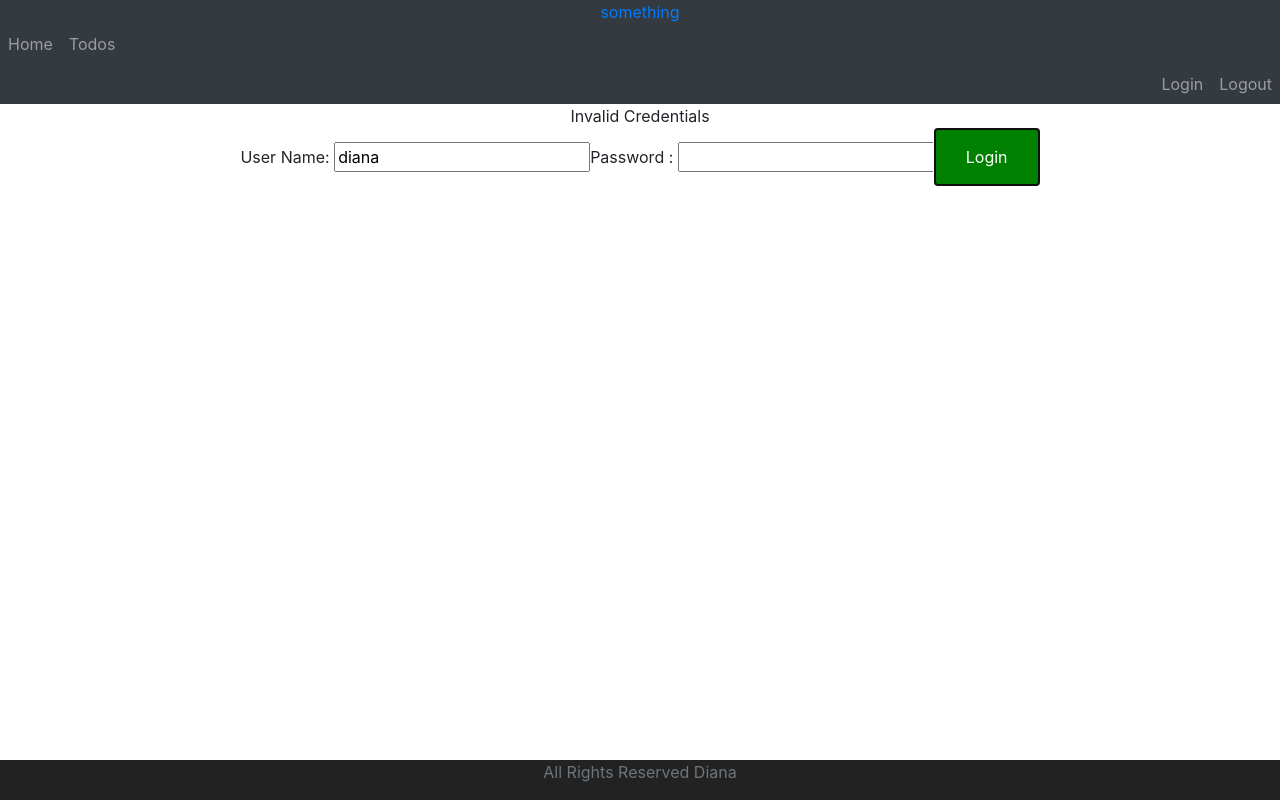
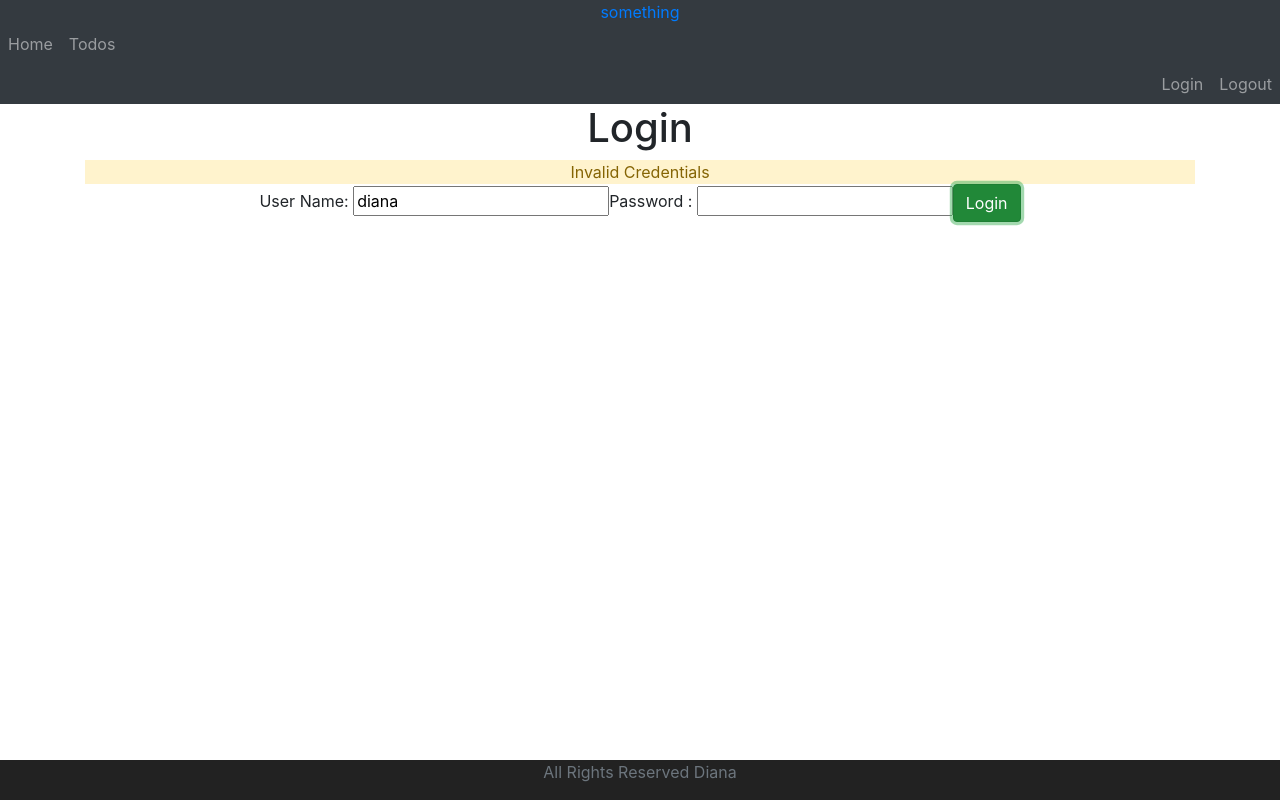
Before and after one commit to diananiti/SpringReact, a React (Create React App) app: page / in a window 1280 px wide. Both pictures are taken after a click on the button "Login". Built offline with nearby package versions, Linux system fonts and the light colour scheme.

Commit message:
after bootstrapping

```diff
--- a/src/components/todo/ToDoApp.jsx
+++ b/src/components/todo/ToDoApp.jsx
@@ -64,7 +64,7 @@ class FooterComponent extends Component {
     render() {
         return (
             <footer className="footer">
-<spam className="text-muted">All Rights Reserved Diana </spam>
+                <span className="text-muted">All Rights Reserved Diana </span>
             </footer>
         )
     }
@@ -102,11 +102,12 @@ class ListToDosComponent extends Component {
 
             <div>
                 <h1>List  Todos</h1>
-                <table>
+                <div className="container">
+                    <table className="table">
                         <thead>
                             <tr>
 
-                            <th>id</th>
+
                                 <th>description</th>
                                 <th>is comepleted</th>
                                 <th>targetDate</th>
@@ -116,9 +117,7 @@ class ListToDosComponent extends Component {
                         <tbody>
                             {this.state.todos.map(
                                 todos => <tr>
-                                <td>
-                                    {todos.id}
-                                </td>
+
                                     <td>
                                         {todos.description}
                                     </td>
@@ -133,16 +132,28 @@ class ListToDosComponent extends Component {
 
                         </tbody>
                     </table>
-
+                </div>
             </div>)
     }
 }
 class WelcomeComponent extends Component {
     render() {
-        return <div>
+        return (
+            <>
+                <h1>
+                    Welcome
+           </h1>
+                <div className="container">
                     Welcome
               {this.props.match.params.name}. You can manage your todos <Link to="/todos">here</Link>
                 </div>
+            </>
+        )
+
+
+
+
+
     }
 }
 
@@ -214,17 +225,21 @@ class LoginComponent extends Component {
 
     render() {
         return (
-            <div className="ToDoApp">
+            <div >
+                <h1>Login</h1>
+                <div className="container">
                     {/* <ShowInvalidCredentials hasLoginFailed={this.state.hasLoginFailed}></ShowInvalidCredentials> */}
-                {this.state.hasLoginFailed && <div>Invalid Credentials</div>}
+                    {this.state.hasLoginFailed && <div className="alert-warning">Invalid Credentials</div>}
                     {/* <showSuccessMessage showSuccessMessage={this.state.showSuccessMessage}></showSuccessMessage> */}
-                {this.state.showSuccessMessage && <div> Succesful Login</div>}
+                    {this.state.showSuccessMessage && <div > Succesful Login</div>}
 
                     User Name: <input type="text" name="username" value={this.state.username} onChange={this.handleChange} />
                     Password : <input type="password" name="password" value={this.state.password} onChange={this.handleChange} />
-                <button onClick={this.loginClicked}>
+                    <button className="btn btn-success" onClick={this.loginClicked}>
                         Login
            </button>
+                </div>
+
             </div>
         );
     }
```
Lines whose indentation alone changed are shown as unchanged.
